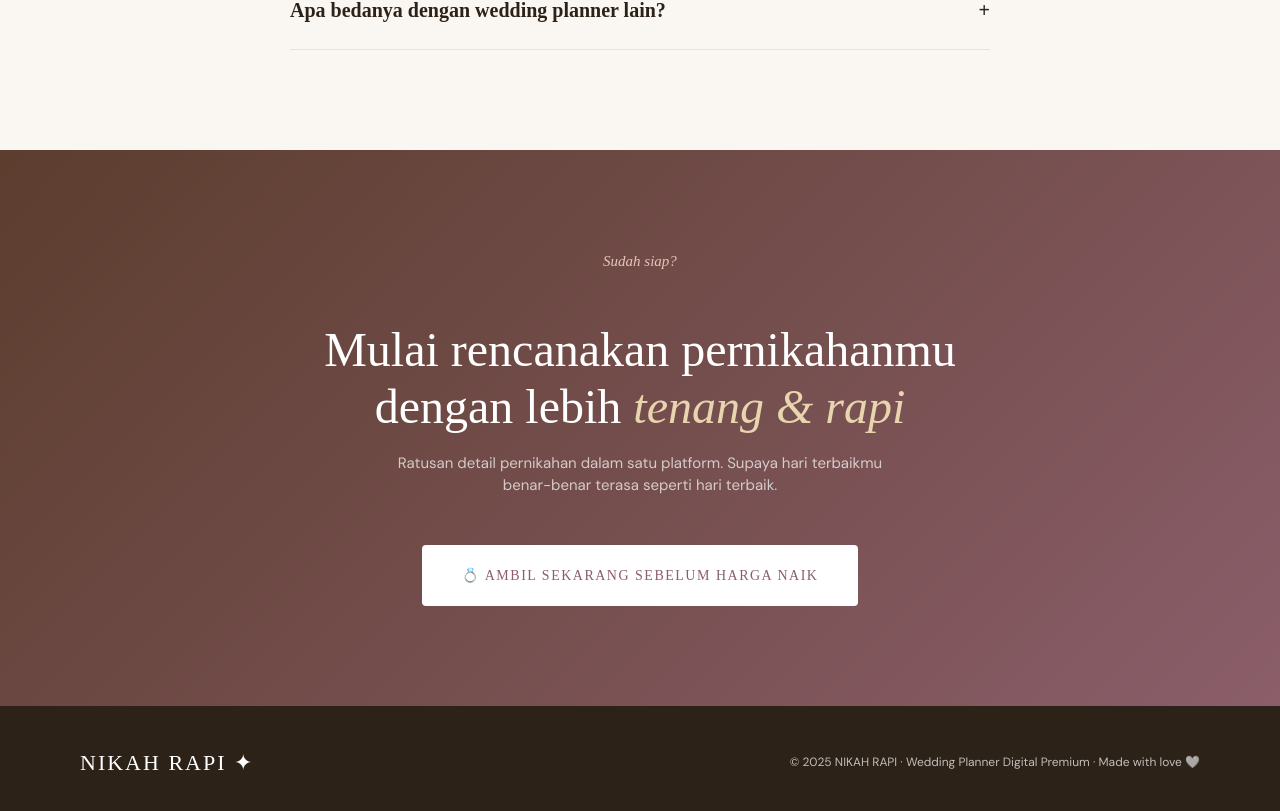
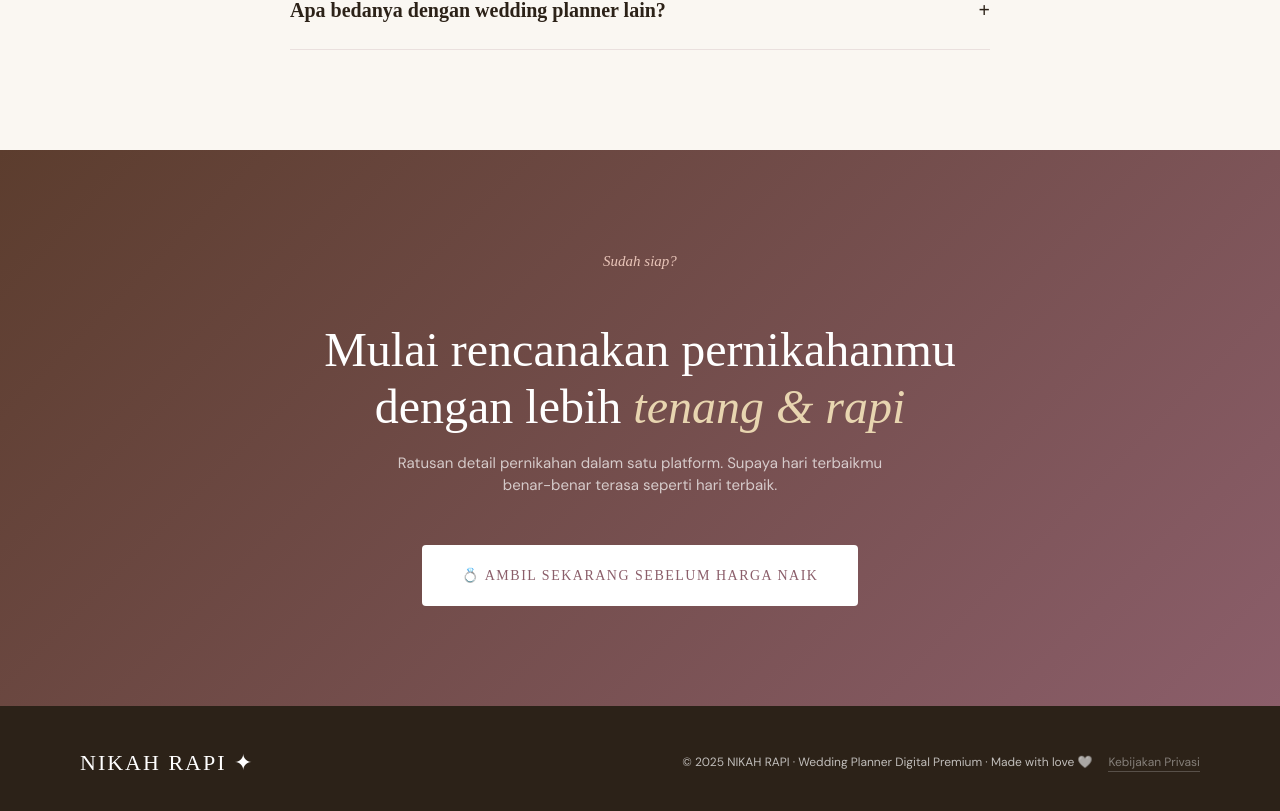
Before and after one commit to Willybrenkman/nikah-rapi-web, a React (Vite) app: page / in a window 1280 px wide. Shown: the part 9968-10779 px from the top of the page. Built offline with nearby package versions, Linux system fonts and the light colour scheme; no server answers; a web font is replaced by a local one.

Commit message:
feat: add Privacy Policy link to landing page footer

```diff
--- a/src/pages/landing/LandingMain.jsx
+++ b/src/pages/landing/LandingMain.jsx
@@ -399,7 +399,10 @@ const LandingMain = () => {
       </main>
       <footer style={{ background: '#2C2218', padding: '40px 80px', display: 'flex', justifyContent: 'space-between', alignItems: 'center', color: 'white', flexWrap: 'wrap', gap: '16px' }}>
         <div style={{ fontFamily: "'Cormorant Garamond', serif", fontSize: '22px', letterSpacing: '2px' }}>NIKAH RAPI ✦</div>
-        <div style={{ fontSize: '12px', opacity: 0.7 }}>© 2025 NIKAH RAPI · Wedding Planner Digital Premium · Made with love 🤍</div>
+        <div style={{ fontSize: '12px', opacity: 0.7, display: 'flex', gap: '16px', alignItems: 'center', flexWrap: 'wrap' }}>
+          <span>© 2025 NIKAH RAPI · Wedding Planner Digital Premium · Made with love 🤍</span>
+          <a href="/privacy" style={{ color: 'rgba(255,255,255,0.6)', textDecoration: 'none', borderBottom: '1px solid rgba(255,255,255,0.3)' }}>Kebijakan Privasi</a>
+        </div>
       </footer>
     </div>
   );
```
